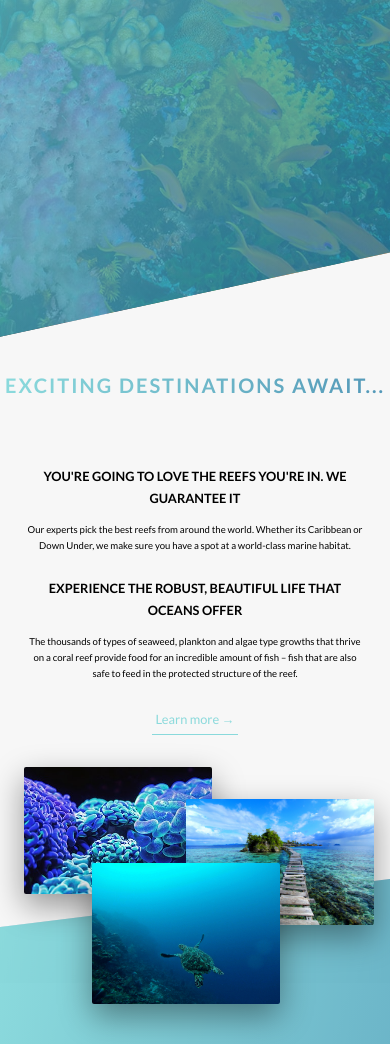
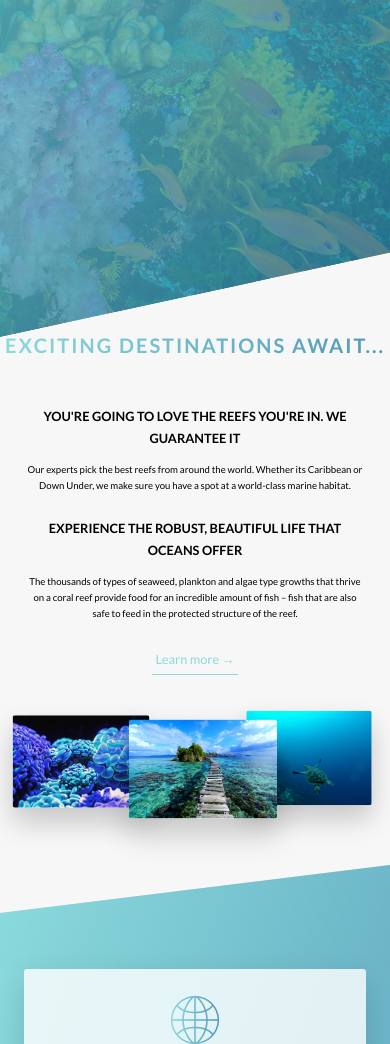
Before and after one commit to PeterEckIII/ReefRides, a website: page index.html in a window 390 px wide. Shown: the part 465-1509 px from the top of the page. Drawn offline with Linux system fonts and the light colour scheme.

Commit message:
Add media queries for layout and some components

```diff
--- a/sass/base/_typography.scss
+++ b/sass/base/_typography.scss
@@ -59,6 +59,7 @@ body {
 
     @include respond(tab-port) {
         font-size: 3rem;
+        margin-bottom: .5rem;
     }
 
     @include respond(phone) {
--- a/sass/base/_utilities.scss
+++ b/sass/base/_utilities.scss
@@ -4,10 +4,18 @@
 
 .u-margin-bottom-big {
     margin-bottom: 8rem !important;
+
+    @include respond(tab-port) {
+        margin-bottom: 5rem !important;
+    }
 }
 
 .u-margin-bottom-medium {
     margin-bottom: 4rem !important;
+
+    @include respond(tab-port) {
+        margin-bottom: 3rem !important;
+    }
 }
 
 .u-margin-bottom-small {
--- a/sass/components/_composition.scss
+++ b/sass/components/_composition.scss
@@ -12,19 +12,43 @@
         transition: all .2s;
         outline-offset: 2rem;
 
+        @include respond(tab-port) {
+            float: left;
+            position: relative;
+            width: 33.3333333%;
+            box-shadow: 0 1.5rem 3rem rgba($color-black, .2);
+        }
+
         &--p1 {
             left: 0;
             top: -2rem;
+
+            @include respond(tab-port) {
+                top: 0;
+                transform: scale(1.2);
+            }
         }
 
         &--p2 {
             right: -1rem;
             top: 2rem;
+
+            @include respond(tab-port) {
+                top: 1rem;
+                transform: scale(1.3);
+                z-index: 20;
+            }
         }
 
         &--p3 {
             left: 20%;
             top: 10rem;
+
+            @include respond(tab-port) {
+                top: -1rem;
+                left: 0;
+                transform: scale(1.1);
+            }
         }
 
         &:hover {
--- a/sass/components/_feature-box.scss
+++ b/sass/components/_feature-box.scss
@@ -7,6 +7,9 @@
     box-shadow: 0 1.5rem 4rem rgba($color-black, .15);
     transition: transform .3s;
 
+    @include respond(tab-port) {
+        padding: 2rem;
+    }
 
     &__icon {
         font-size: 6rem;
@@ -16,6 +19,10 @@
         background-clip: text;
         -webkit-background-clip: text;
         color: transparent;
+
+        @include respond(tab-port) {
+            margin: 0;
+        }
     }
 
     &:hover {
--- a/sass/layout/_footer.scss
+++ b/sass/layout/_footer.scss
@@ -11,6 +11,10 @@
     &__logo-box {
         text-align: center;
         margin-bottom: 8rem;
+
+        @include respond(tab-port) {
+            margin-bottom: 6rem;
+        }
     }
 
     &__logo {
--- a/sass/pages/_home.scss
+++ b/sass/pages/_home.scss
@@ -2,6 +2,10 @@
     background-color: $color-light-grey-1;
     padding: 25rem 0;
     margin-top: -20vh;
+
+    @include respond(tab-port) {
+        padding: 20rem 0;
+    }
 }
 
 .section-features {
@@ -15,6 +19,10 @@
     & > * {
         transform: skewY(7deg);
     }
+
+    @include respond(tab-port) {
+        padding: 10rem 0;
+    }
 }
 
 .section-tours {
@@ -22,16 +30,27 @@
     padding: 25rem 0 15rem 0;
     margin-top: -10rem;
 
+    @include respond(tab-port) {
+        padding: 20rem 0 10rem 0;
+    }
 }
 
 .section-stories {
     padding: 15rem 0;
     position: relative;
+
+    @include respond(tab-port) {
+        padding: 10rem 0;
+    }
 }
 
 .section-booking {
     padding: 15rem 0;
     background-image: linear-gradient(to right bottom, $primary-color-light, $primary-color-dark);
+
+    @include respond(tab-port) {
+        padding: 10rem 0;
+    }
 }
 
 .booking {
```
Also changed, not shown: css/style.css.
